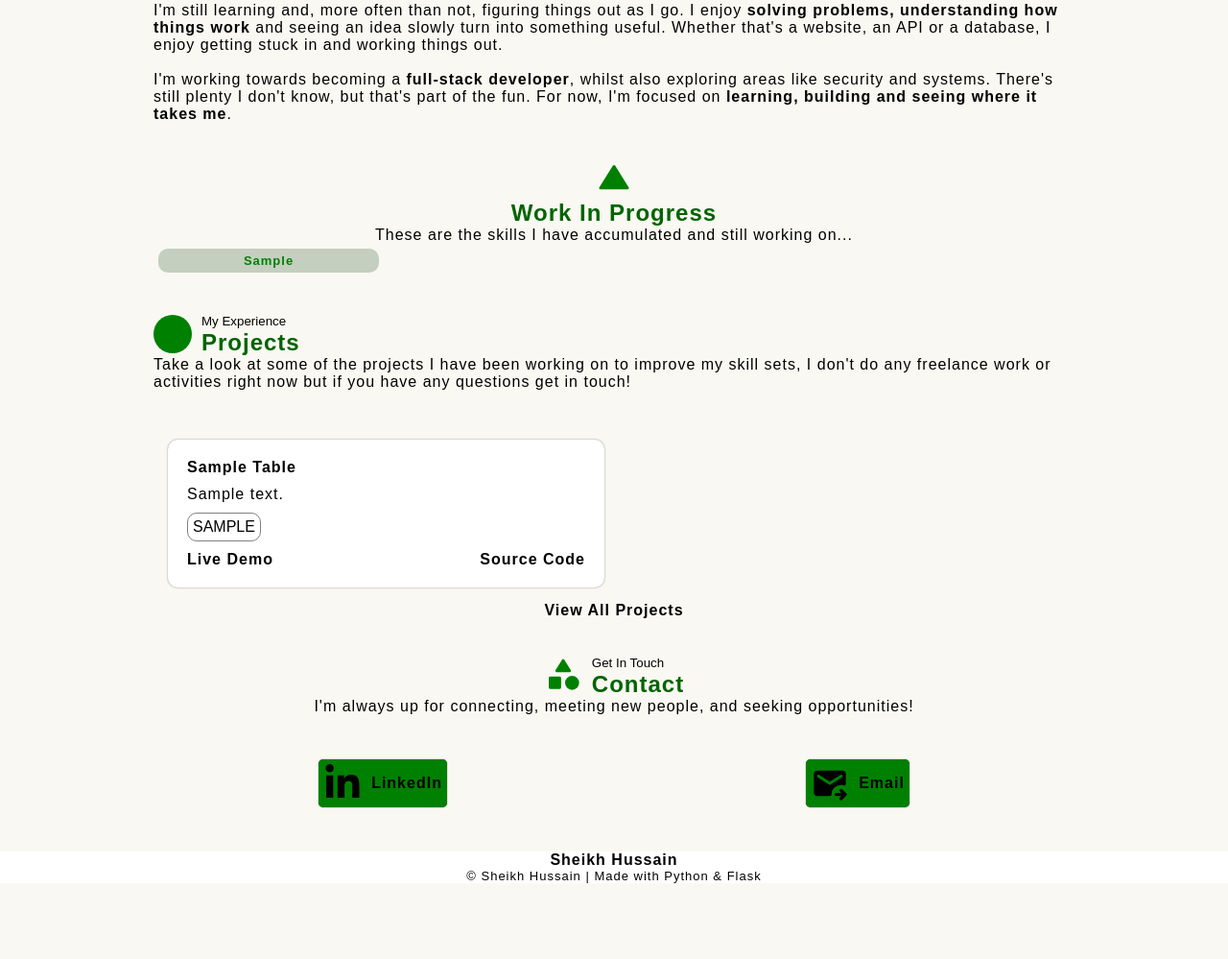
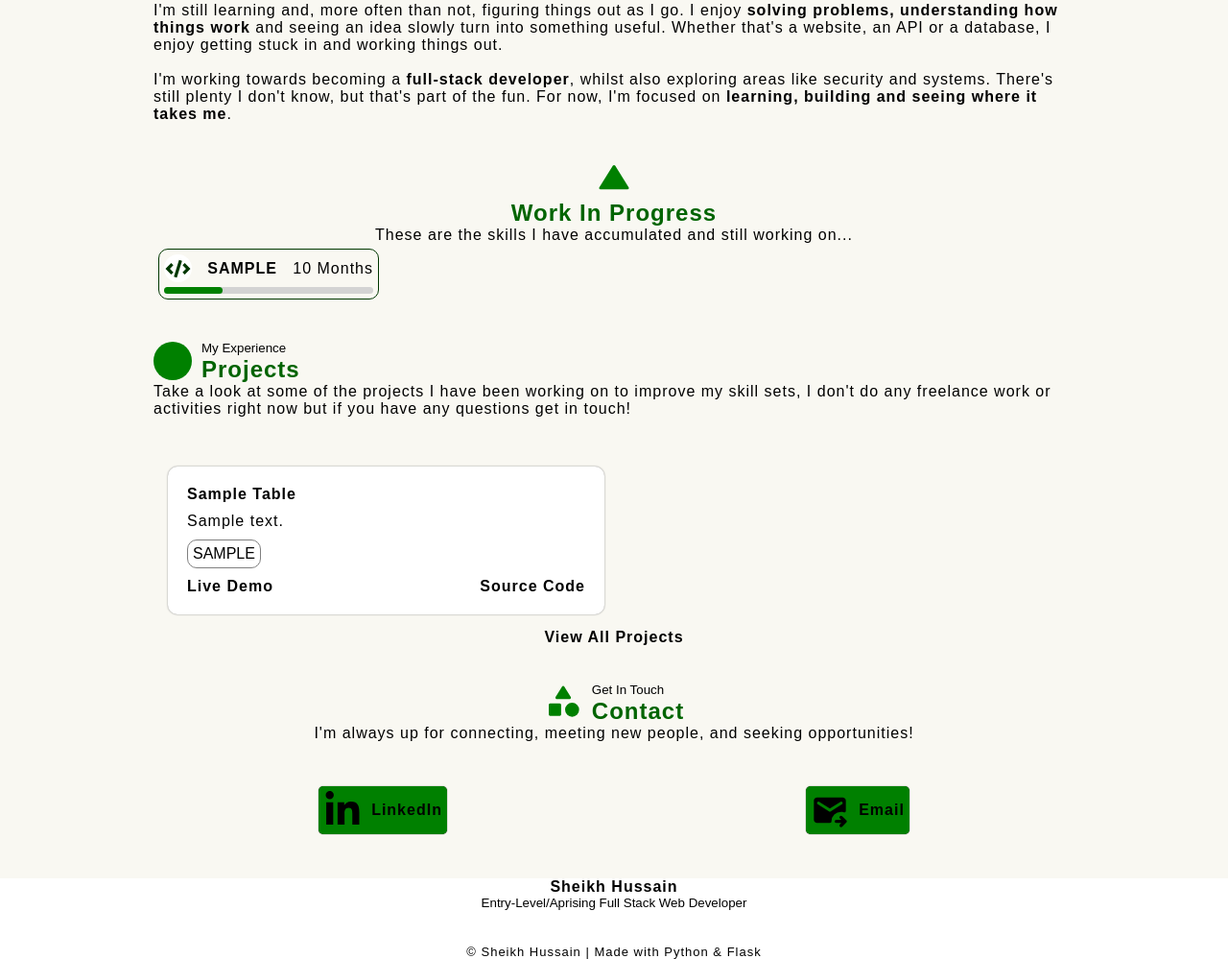
Before and after one commit to Sheikh-H/Sheikh-Hussain, a Flask app: page / in a window 1280 px wide. Shown: the part 930-1929 px from the top of the page at 96% size. Before the commit the page ends 1850 px from the top, so only its background shows below. Run offline with Flask 3, Linux system fonts and the light colour scheme; tables that the repository leaves empty hold one stand-in row (values such as "Sample post"); some libraries are stand-ins or nearby versions; some web fonts are replaced.

Commit message:
skills cards and project cards are working as expected

```diff
--- a/static/css/home-page/skills-section.css
+++ b/static/css/home-page/skills-section.css
@@ -9,38 +9,59 @@
 }
 
 .skills {
-  display: grid;
-  grid-template-columns: repeat(2, 1fr);
+  display: flex;
   flex-direction: column;
   gap: 10px;
   padding: 5px;
 }
 
-.skill {
+.skill-card {
+  border: var(--border-primary);
   border-radius: 10px;
-  background-color: var(--glass-green);
-  display: flex;
-  align-items: center;
   padding: 5px;
-  gap: 5px;
+  transition: var(--transition-normal);
 }
 
-.skill:hover {
-  scale: 105%;
+.skill-icon svg {
+  fill: var(--colour-primary);
+}
+
+.skill-card:hover {
+  transform: scale(101%);
+}
+
+.skill-header {
+  display: flex;
+  justify-content: space-between;
+  align-items: center;
+  gap: 10px;
 }
 
 .skill-icon {
+  width: 29px;
+  height: 29px;
   display: flex;
   justify-content: center;
   align-items: center;
-  font-size: small;
-  font-weight: bold;
-  justify-content: center;
-  width: 100%;
+  padding: 1px;
+  background-color: var(--colour-surface);
+  border-radius: 100%;
 }
 
-.skill-icon p {
-  color: var(--colour-secondary);
+.skill-grade-outer {
+  width: 100%;
+  height: 7px;
+  margin-top: 5px;
+  border-radius: 5px;
+  background-color: var(--colour-grey-light);
+}
+
+.skill-grade-inner {
+  height: 100%;
+  background-color: var(--colour-secondary);
+  border-radius: 5px;
+  width: 0;
+  transition: width 1s ease-in;
 }
 
 /* Tablet */
--- a/static/js/components/hidden.js
+++ b/static/js/components/hidden.js
@@ -2,6 +2,7 @@ const about = document.querySelector(".about-section");
 const intro = document.querySelector(".intro-section");
 const projects = document.querySelectorAll(".project");
 const contact = document.querySelector(".contact-section");
+const skills = document.querySelectorAll(".skill-card");
 
 const observer = new IntersectionObserver(
   (entries) => {
@@ -18,6 +19,37 @@ const observer = new IntersectionObserver(
 
 observer.observe(intro);
 observer.observe(about);
+
+const skillCards = document.querySelectorAll(".skill-card");
+
+const skillObserver = new IntersectionObserver(
+  (entries) => {
+    entries.forEach((entry) => {
+      if (entry.isIntersecting) {
+        const bar = entry.target.querySelector(".skill-grade-inner");
+        const duration = Number(bar.dataset.duration);
+        const percent = Math.min((duration / 36) * 100, 100);
+        entry.target.classList.add("active");
+        setTimeout(() => {
+          bar.style.width = `${percent}%`;
+        }, 200);
+        skillObserver.unobserve(entry.target);
+      }
+    });
+  },
+  {
+    threshold: 0.2,
+  },
+);
+
+skillCards.forEach((card) => {
+  skillObserver.observe(card);
+});
+
+skills.forEach((skill) => {
+  skillObserver.observe(skill);
+});
+
 projects.forEach((project) => {
   observer.observe(project);
 });
--- a/templates/footer.html
+++ b/templates/footer.html
@@ -1,4 +1,8 @@
 <div class="footer">
     <p><b>Sheikh Hussain</b></p>
-    <p class = "copyright">&copy; Sheikh Hussain | Made with Python & Flask</p>
+    <small>Entry-Level/Aprising Full Stack Web Developer</small>
+    <br>
+
+    <br>
+    <p class="copyright">&copy; Sheikh Hussain | Made with Python & Flask</p>
 </div>
--- a/templates/home.html
+++ b/templates/home.html
@@ -109,9 +109,27 @@
     <p>These are the skills I have accumulated and still working on...</p>
     <div class="skills">
         {% for skill in skills %}
-        <div class="skill">
-            <div class="skill-icon">
-                <p>{{skill.skill}}</p>
+        <div class="skill-card hidden-up">
+            <div class="skill-header">
+                <div class="skill-icon">
+                    <svg xmlns="http://www.w3.org/2000/svg" height="24px" viewBox="0 -960 960 960" width="24px"
+                        fill="#003700">
+                        <path
+                            d="M228-269.56 17.56-480 228-690.44 309.87-609l-129 129 129 129L228-269.56Zm210.09 115.3-109.83-35.09 192.65-616.39 110.83 34.65-193.65 616.83ZM732-269.56 650.13-351l129-129-129-129L732-690.44 942.44-480 732-269.56Z" />
+                    </svg>
+                </div>
+                <div>
+                    <p><strong>{{skill.skill.upper()}}</strong></p>
+                </div>
+                <div>
+                    <p>
+                        {{skill.duration}} {% if skill.duration > 1 %} Months {% else %}
+                        Month {% endif %}
+                    </p>
+                </div>
+            </div>
+            <div class="skill-grade-outer">
+                <div class="skill-grade-inner" data-duration="{{skill.duration}}"></div>
             </div>
         </div>
         {% endfor %}
```
